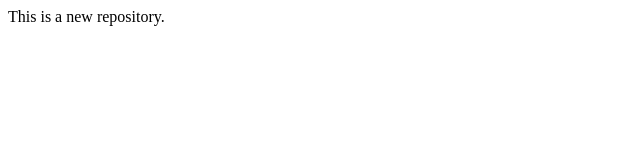
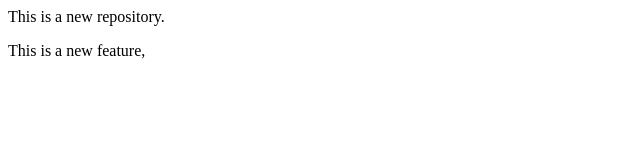
Before and after one commit to rsharma948/LocalRepo, a plain HTML site: page index.html in a window 1280 px wide. Shown: the whole page, without its empty margins (0-640 px from the left). Drawn offline with Linux system fonts and the light colour scheme.

Commit message:
Added new feature

```diff
--- a/index.html
+++ b/index.html
@@ -1 +1,2 @@
 <p>This is a new repository.</p>
+<p>This is a new feature,</p>
```
